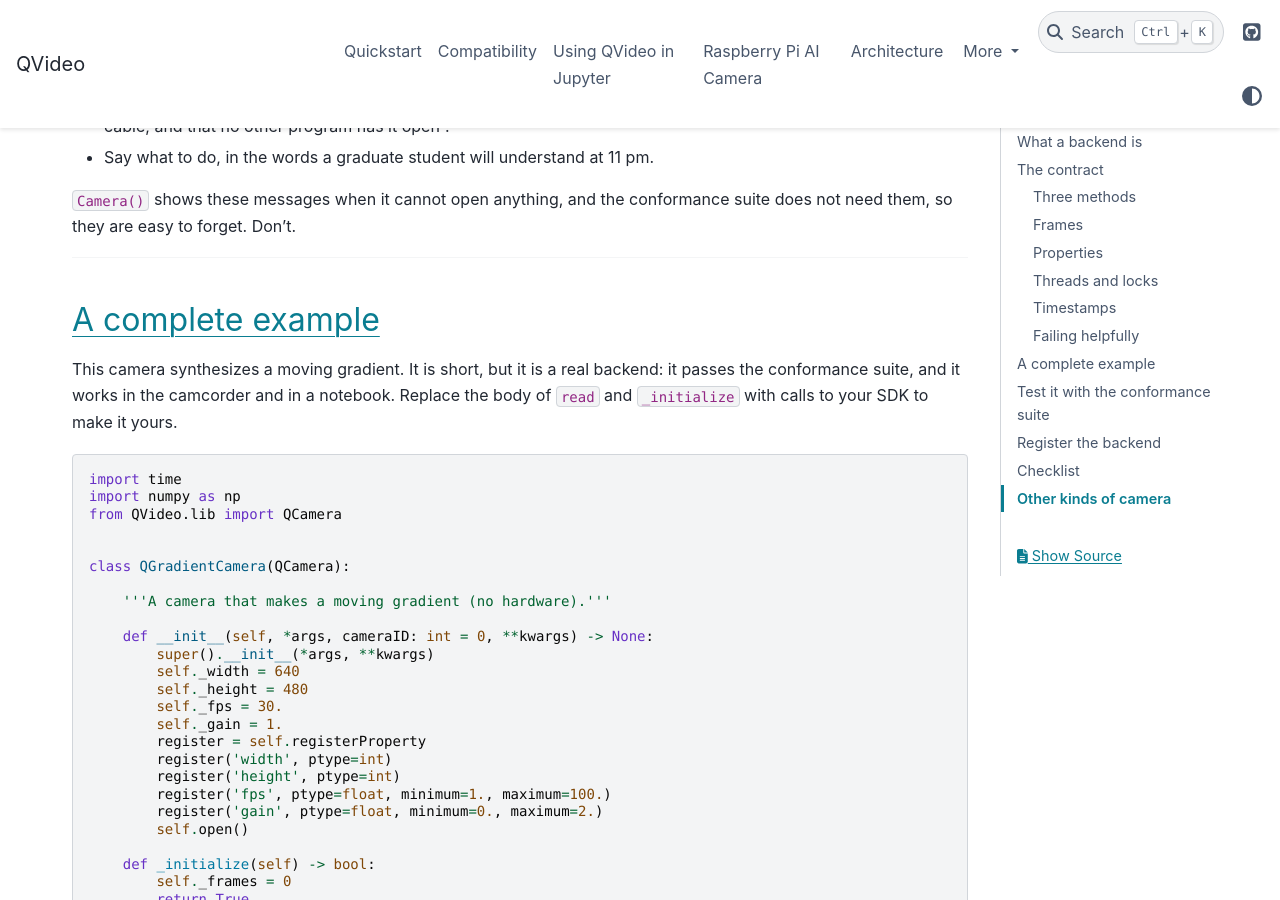
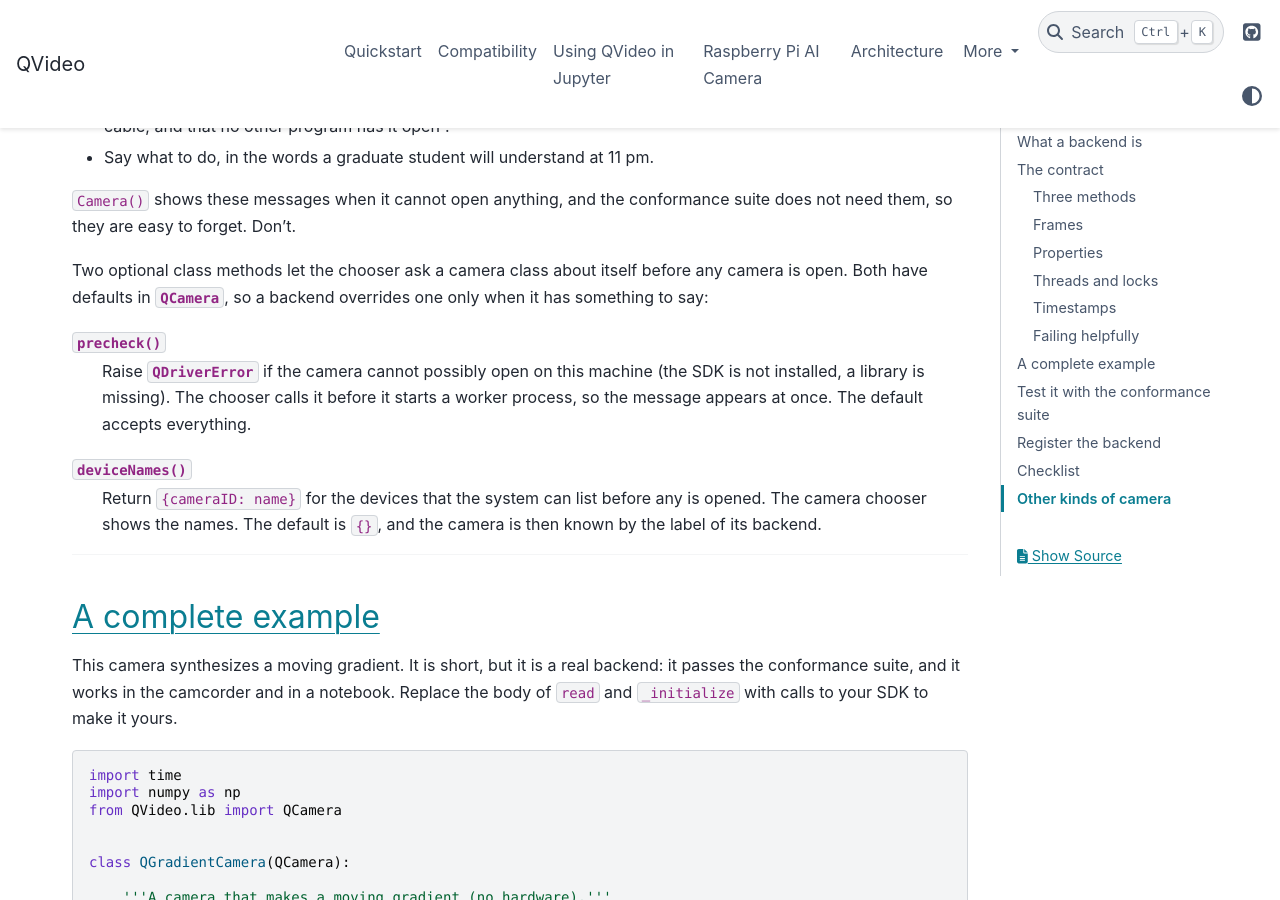
Before and after one commit to davidgrier/QVideo, a Sphinx documentation site: the page built from docs/backends.rst, in a window 1280 px wide and 900 px high, scrolled down 3806 px. Built offline with Sphinx 7.4.7 and the PyData theme 0.15.4, drawn with Linux system fonts in a browser that asks for light colours.

Commit message:
Release 4.15.0: documentation, changelog and version
README lists the filters that exist, the API page of the chooser documents
the functions that its text links to, the guide to backends describes
precheck() and deviceNames(), and CLAUDE.md states the lint rules that CI
enforces.

Co-Authored-By: Claude Sonnet 5.5 <noreply@anthropic.com>

```diff
--- a/docs/api/cameras.rst
+++ b/docs/api/cameras.rst
@@ -1,5 +1,10 @@
 Camera backends
 ===============
+
+A backend is a camera and the tree of its controls; run any camera in a
+thread with :class:`~QVideo.lib.QVideoSource.QVideoSource`.  The
+``Q<Name>Source`` classes of earlier releases still work from their
+packages and warn that they are deprecated.
 
 Basler
 ------
--- a/docs/backends.rst
+++ b/docs/backends.rst
@@ -177,6 +177,21 @@ explain itself:
 
 ``Camera()`` shows these messages when it cannot open anything, and the
 conformance suite does not need them, so they are easy to forget.  Don't.
+
+Two optional class methods let the chooser ask a camera class about itself
+before any camera is open.  Both have defaults in
+:class:`~QVideo.lib.QCamera.QCamera`, so a backend overrides one only when
+it has something to say:
+
+``precheck()``
+   Raise :class:`~QVideo.lib.errors.QDriverError` if the camera cannot
+   possibly open on this machine (the SDK is not installed, a library is
+   missing).  The chooser calls it before it starts a worker process, so
+   the message appears at once.  The default accepts everything.
+``deviceNames()``
+   Return ``{cameraID: name}`` for the devices that the system can list
+   before any is opened.  The camera chooser shows the names.  The default
+   is ``{}``, and the camera is then known by the label of its backend.
 
 ----
 
--- a/pyproject.toml
+++ b/pyproject.toml
@@ -4,7 +4,7 @@ build-backend = "setuptools.build_meta"
 
 [project]
 name = "QVideo"
-version = "4.14.0"
+version = "4.15.0"
 description = "PyQt-based framework for integrating video cameras into research applications"
 readme = "README.md"
 license = { text = "GPL-3.0-or-later" }
```
Also changed, not shown: CHANGELOG.md (+22 -0 lines), CLAUDE.md (+11 -5 lines), README.md (+18 -11 lines), TODO.md (+2 -2 lines), 1 other file.
